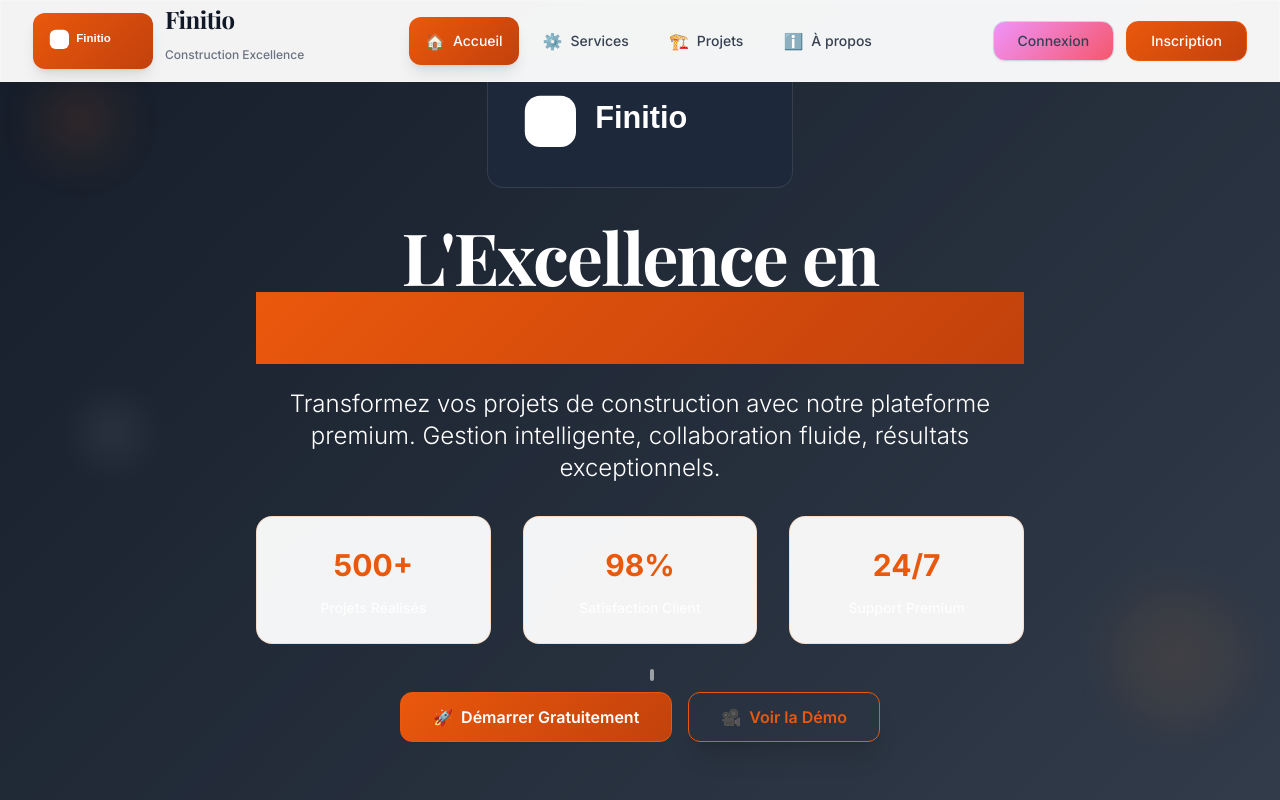
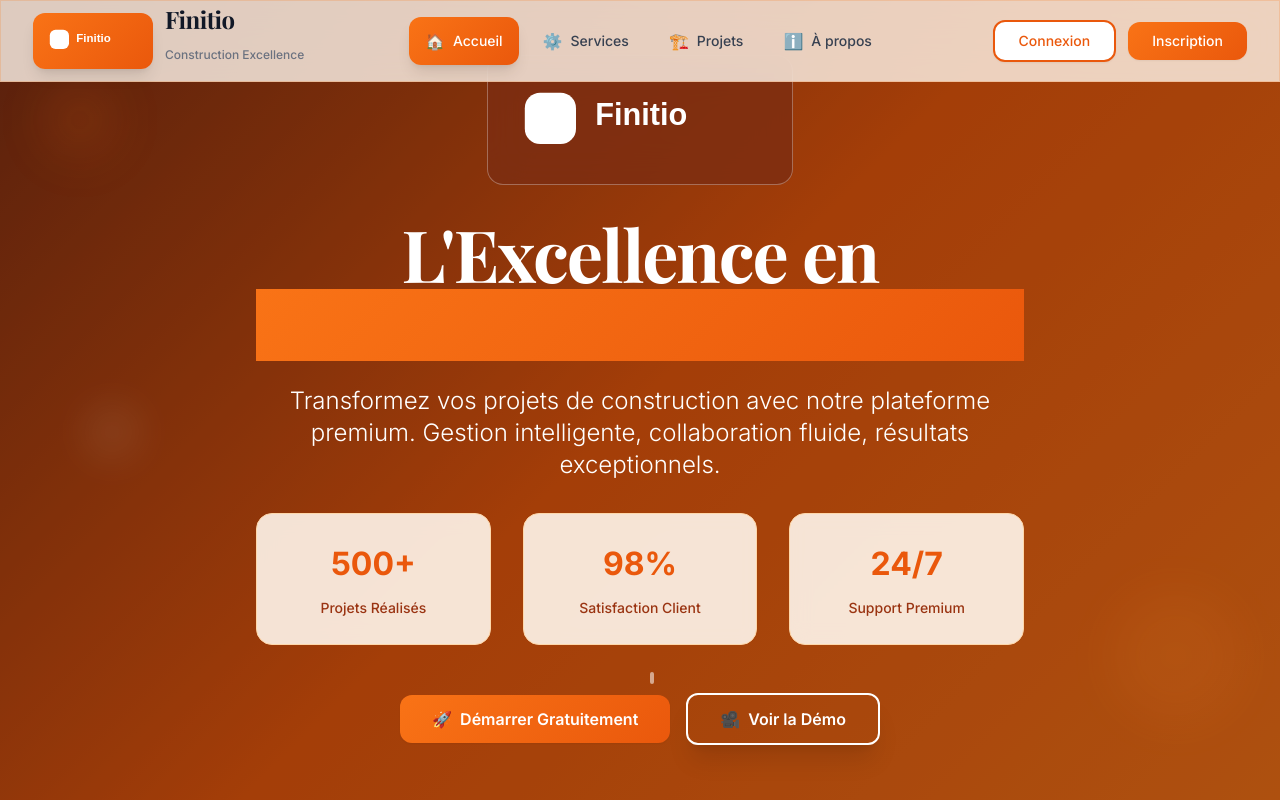
Before and after one commit to yassyn-uni/finitio-app, a React (Vite) app: page / in a window 1280 px wide. Shown: the top 800 px of the page. Built offline with nearby package versions, Linux system fonts and the light colour scheme.

Commit message:
HARMONISATION COMPLETE - Remplacement force de toutes les couleurs disparates par palette orange premium unique avec important

```diff
--- a/src/App.jsx
+++ b/src/App.jsx
@@ -14,6 +14,8 @@ import NotificationContainer from './components/NotificationContainer';
 
 // Import du nouveau thème premium
 import './styles/premiumTheme.css';
+// Import de l'harmonisation complète des couleurs
+import './styles/colorHarmonization.css';
 
 import Dashboard from './pages/Dashboard';
 import DashboardClient from './pages/DashboardClient';
--- /dev/null
+++ b/src/styles/colorHarmonization.css
@@ -0,0 +1,234 @@
+/* 🎨 HARMONISATION COMPLÈTE DES COULEURS FINITIO */
+/* ================================================ */
+/* Palette unique orange premium pour toute l'application */
+
+/* 🔧 REMPLACEMENT DE TOUTES LES COULEURS EXISTANTES */
+
+/* Remplacer tous les bleus par orange */
+.bg-blue-50 { background-color: #fff7ed !important; }
+.bg-blue-100 { background-color: #ffedd5 !important; }
+.bg-blue-500 { background-color: #f97316 !important; }
+.bg-blue-600 { background-color: #ea580c !important; }
+.bg-blue-700 { background-color: #c2410c !important; }
+
+.text-blue-600 { color: #ea580c !important; }
+.text-blue-700 { color: #c2410c !important; }
+.text-blue-800 { color: #9a3412 !important; }
+
+.border-blue-200 { border-color: #fed7aa !important; }
+.border-blue-300 { border-color: #fdba74 !important; }
+
+/* Remplacer tous les indigos par orange foncé */
+.bg-indigo-50 { background-color: #fff7ed !important; }
+.bg-indigo-100 { background-color: #ffedd5 !important; }
+.bg-indigo-500 { background-color: #ea580c !important; }
+.bg-indigo-600 { background-color: #dc2626 !important; }
+.bg-indigo-900 { background-color: #7c2d12 !important; }
+.bg-indigo-950 { background-color: #431407 !important; }
+
+.text-indigo-600 { color: #ea580c !important; }
+
+/* Remplacer tous les violets/purples par orange */
+.bg-purple-500 { background-color: #f97316 !important; }
+.text-purple-600 { color: #ea580c !important; }
+
+/* Remplacer tous les teals par orange-vert */
+.bg-teal-500 { background-color: #059669 !important; }
+.bg-teal-600 { background-color: #047857 !important; }
+.text-teal-600 { color: #047857 !important; }
+
+/* Remplacer tous les emeralds par vert harmonisé */
+.bg-emerald-50 { background-color: #f0fdf4 !important; }
+.bg-emerald-600 { color: #059669 !important; }
+.text-emerald-600 { color: #059669 !important; }
+.text-emerald-800 { color: #065f46 !important; }
+
+/* 🎨 GRADIENTS HARMONISÉS */
+.bg-gradient-to-br.from-blue-50.via-white.to-indigo-50 {
+  background: linear-gradient(to bottom right, #fff7ed, #ffffff, #ffedd5) !important;
+}
+
+.bg-gradient-to-br.from-blue-50.to-indigo-100 {
+  background: linear-gradient(to bottom right, #fff7ed, #ffedd5) !important;
+}
+
+.bg-gradient-to-br.from-emerald-50.via-teal-50.to-cyan-100 {
+  background: linear-gradient(to bottom right, #f0fdf4, #ecfdf5, #dcfce7) !important;
+}
+
+.bg-gradient-to-br.from-amber-50.via-orange-50.to-red-100 {
+  background: linear-gradient(to bottom right, #fffbeb, #fff7ed, #fef2f2) !important;
+}
+
+.bg-gradient-to-br.from-indigo-900.to-blue-700 {
+  background: linear-gradient(to bottom right, #7c2d12, #c2410c) !important;
+}
+
+/* Gradients de texte harmonisés */
+.bg-gradient-to-r.from-emerald-600.to-teal-600 {
+  background: linear-gradient(to right, #059669, #047857) !important;
+}
+
+.bg-gradient-to-r.from-orange-600.to-red-600 {
+  background: linear-gradient(to right, #ea580c, #dc2626) !important;
+}
+
+.bg-gradient-to-r.from-primary-500.to-primary-600 {
+  background: linear-gradient(to right, #f97316, #ea580c) !important;
+}
+
+.bg-gradient-to-r.from-secondary-500.to-secondary-600 {
+  background: linear-gradient(to right, #059669, #047857) !important;
+}
+
+/* 🔧 COULEURS SPÉCIFIQUES HARDCODÉES */
+.bg-\[#10b981\] { background-color: #059669 !important; }
+.hover\:bg-\[#059669\]:hover { background-color: #047857 !important; }
+.bg-\[#03045E\] { background-color: #7c2d12 !important; }
+.hover\:bg-\[#023e8a\]:hover { background-color: #431407 !important; }
+
+/* Gradients bleus spécifiques */
+.bg-gradient-to-r.from-\[#00B4D8\].to-\[#0077B6\] {
+  background: linear-gradient(to right, #f97316, #ea580c) !important;
+}
+
+.text-\[#0077B6\] { color: #ea580c !important; }
+
+/* 🎯 CLASSES UTILITAIRES HARMONISÉES */
+.text-primary { color: #ea580c !important; }
+.bg-primary { background-color: #ea580c !important; }
+.border-primary { border-color: #ea580c !important; }
+
+.text-secondary { color: #059669 !important; }
+.bg-secondary { background-color: #059669 !important; }
+.border-secondary { border-color: #059669 !important; }
+
+.text-accent { color: #f97316 !important; }
+.bg-accent { background-color: #f97316 !important; }
+.border-accent { border-color: #f97316 !important; }
+
+/* 🏗️ CONSTRUCTION GRADIENTS HARMONISÉS */
+.construction-gradient {
+  background: linear-gradient(135deg, #7c2d12 0%, #ea580c 50%, #f97316 100%) !important;
+}
+
+.construction-accent-gradient {
+  background: linear-gradient(135deg, #f97316 0%, #ea580c 100%) !important;
+}
+
+/* 📊 STATS ET CARTES HARMONISÉES */
+.stats-card {
+  background: rgba(255, 247, 237, 0.9) !important;
+  border: 1px solid #fed7aa !important;
+  backdrop-filter: blur(10px);
+  border-radius: 1rem;
+  padding: 1.5rem;
+  text-align: center;
+}
+
+.stats-number {
+  font-size: 2rem !important;
+  font-weight: 700 !important;
+  color: #ea580c !important;
+  margin-bottom: 0.5rem;
+}
+
+.stats-label {
+  color: #9a3412 !important;
+  font-size: 0.875rem;
+  font-weight: 500;
+}
+
+/* 🎨 GLASS EFFECTS HARMONISÉS */
+.glass-effect {
+  background: rgba(255, 247, 237, 0.8) !important;
+  backdrop-filter: blur(20px);
+  border: 1px solid rgba(249, 115, 22, 0.2) !important;
+}
+
+.glass-effect-dark {
+  background: rgba(124, 45, 18, 0.8) !important;
+  backdrop-filter: blur(20px);
+  border: 1px solid rgba(255, 255, 255, 0.3) !important;
+}
+
+/* 🎯 BOUTONS HARMONISÉS */
+.btn-primary {
+  background: linear-gradient(135deg, #f97316, #ea580c) !important;
+  color: white !important;
+  border: none !important;
+}
+
+.btn-primary:hover {
+  background: linear-gradient(135deg, #ea580c, #c2410c) !important;
+  transform: translateY(-2px);
+  box-shadow: 0 10px 25px rgba(249, 115, 22, 0.3) !important;
+}
+
+.btn-secondary {
+  background: white !important;
+  color: #ea580c !important;
+  border: 2px solid #ea580c !important;
+}
+
+.btn-secondary:hover {
+  background: #ea580c !important;
+  color: white !important;
+}
+
+.btn-outline {
+  background: transparent !important;
+  color: white !important;
+  border: 2px solid white !important;
+}
+
+.btn-outline:hover {
+  background: white !important;
+  color: #7c2d12 !important;
+}
+
+/* 📱 RESPONSIVE HARMONISÉ */
+@media (max-width: 768px) {
+  .stats-card {
+    padding: 1rem;
+  }
+
+  .stats-number {
+    font-size: 1.5rem !important;
+  }
+}
+
+/* 🎨 ANIMATIONS HARMONISÉES */
+@keyframes pulse-orange {
+  0%, 100% {
+    box-shadow: 0 0 0 0 rgba(249, 115, 22, 0.7);
+  }
+  70% {
+    box-shadow: 0 0 0 10px rgba(249, 115, 22, 0);
+  }
+}
+
+.animate-pulse-orange {
+  animation: pulse-orange 2s infinite;
+}
+
+/* 🔧 FORCE OVERRIDE POUR TOUS LES CAS */
+* {
+  /* Remplacer toutes les couleurs bleues */
+}
+
+*[class*="blue-"] {
+  color: #ea580c !important;
+}
+
+*[class*="bg-blue-"] {
+  background-color: #f97316 !important;
+}
+
+*[class*="indigo-"] {
+  color: #ea580c !important;
+}
+
+*[class*="bg-indigo-"] {
+  background-color: #7c2d12 !important;
+}
```
Also changed, not shown: 1 other file (tests, documents, lock files or other folders).
